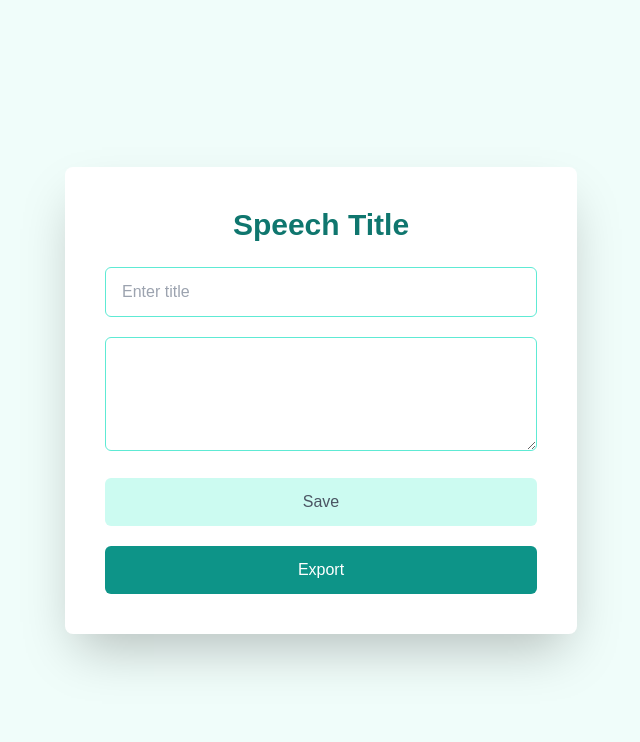
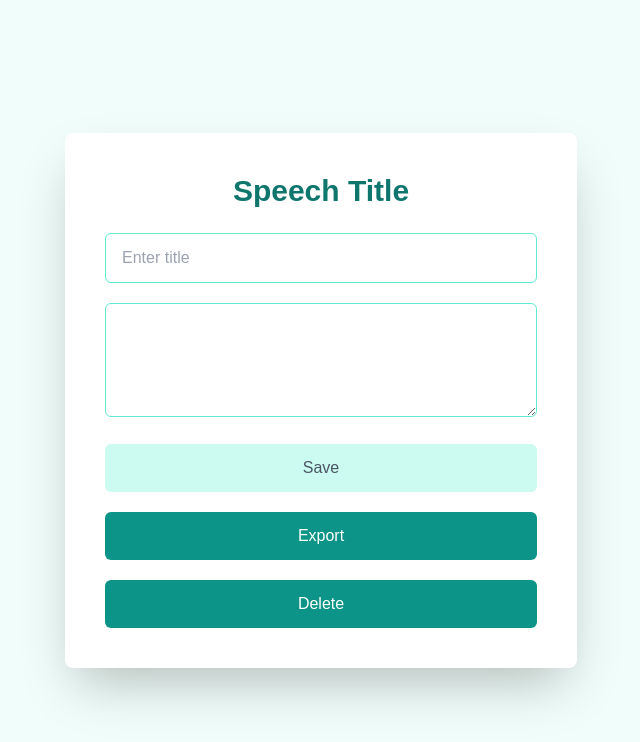
Before and after one commit to aB2318K/Speech-to-Text-Application, a Next.js app in the folder speech-to-text/: page /speech/1 in a window 1280 px wide. Shown: the top 742 px of the page, without its empty margins (319-959 px from the left). Built offline with nearby package versions, Linux system fonts and the light colour scheme.

Commit message:
Added delete button to speech page

```diff
--- a/speech-to-text/app/speech/[speechId]/page.tsx
+++ b/speech-to-text/app/speech/[speechId]/page.tsx
@@ -103,6 +103,9 @@ export default function Speech() {
             <button className="w-full py-3 px-4 bg-teal-600 text-white rounded-md hover:bg-teal-700 focus:outline-none focus:ring-2 focus:ring-teal-500 mt-5">
               Export
             </button>
+            <button className="w-full py-3 px-4 bg-teal-600 text-white rounded-md hover:bg-teal-700 focus:outline-none focus:ring-2 focus:ring-teal-500 mt-5">
+              Delete
+            </button>
           </div>
         </div>
       );
```
